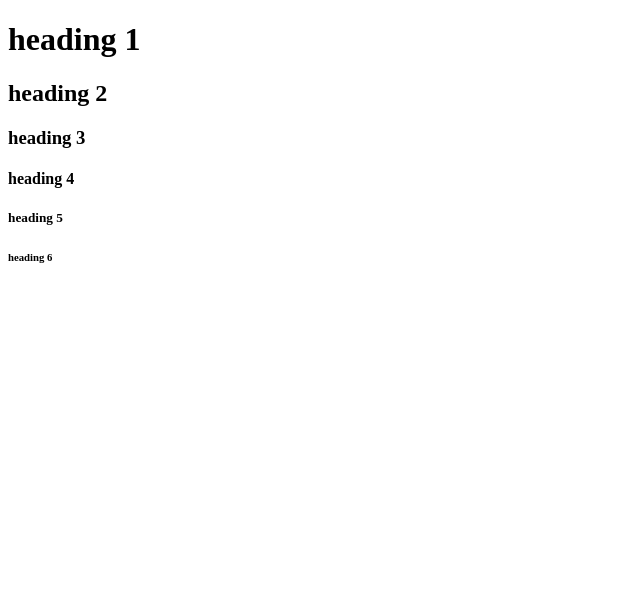
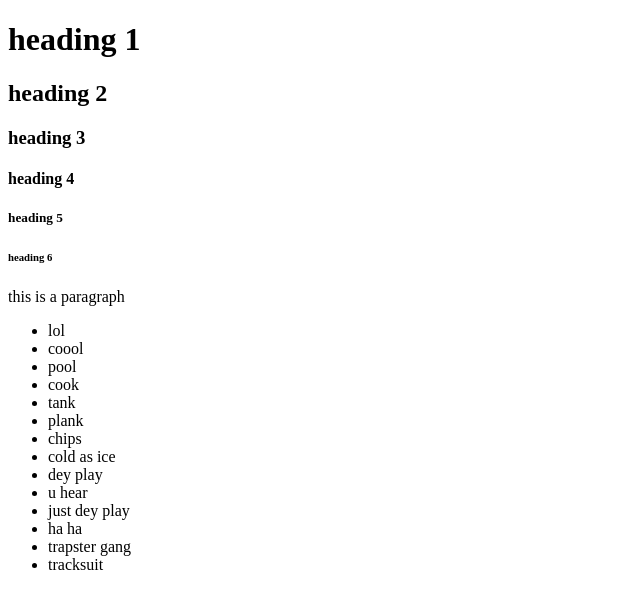
Before and after one commit to ololadeHA/css, a plain HTML site: page index.html in a window 1280 px wide. Shown: the whole page, without its empty margins (0-640 px from the left). Drawn offline with Linux system fonts and the light colour scheme.

Commit message:
add li and p tags

```diff
--- a/index.html
+++ b/index.html
@@ -13,6 +13,25 @@
   <h5>heading 5</h5>
   <h6>heading 6</h6>
 
+  <p>this is a paragraph</p>
+
+  <ul>
+    <li>lol</li>
+    <li>coool</li>
+    <li>pool</li>
+    <li>cook</li>
+    <li>tank</li>
+    <li>plank</li>
+    <li>chips</li>
+    <li>cold as ice</li>
+    <li>dey play</li>
+    <li>u hear</li>
+    <li>just dey play</li>
+    <li>ha ha </li>
+    <li>trapster gang</li>
+    <li>tracksuit</li>
+
+  </ul>
 
 </body>
 </html>
```
